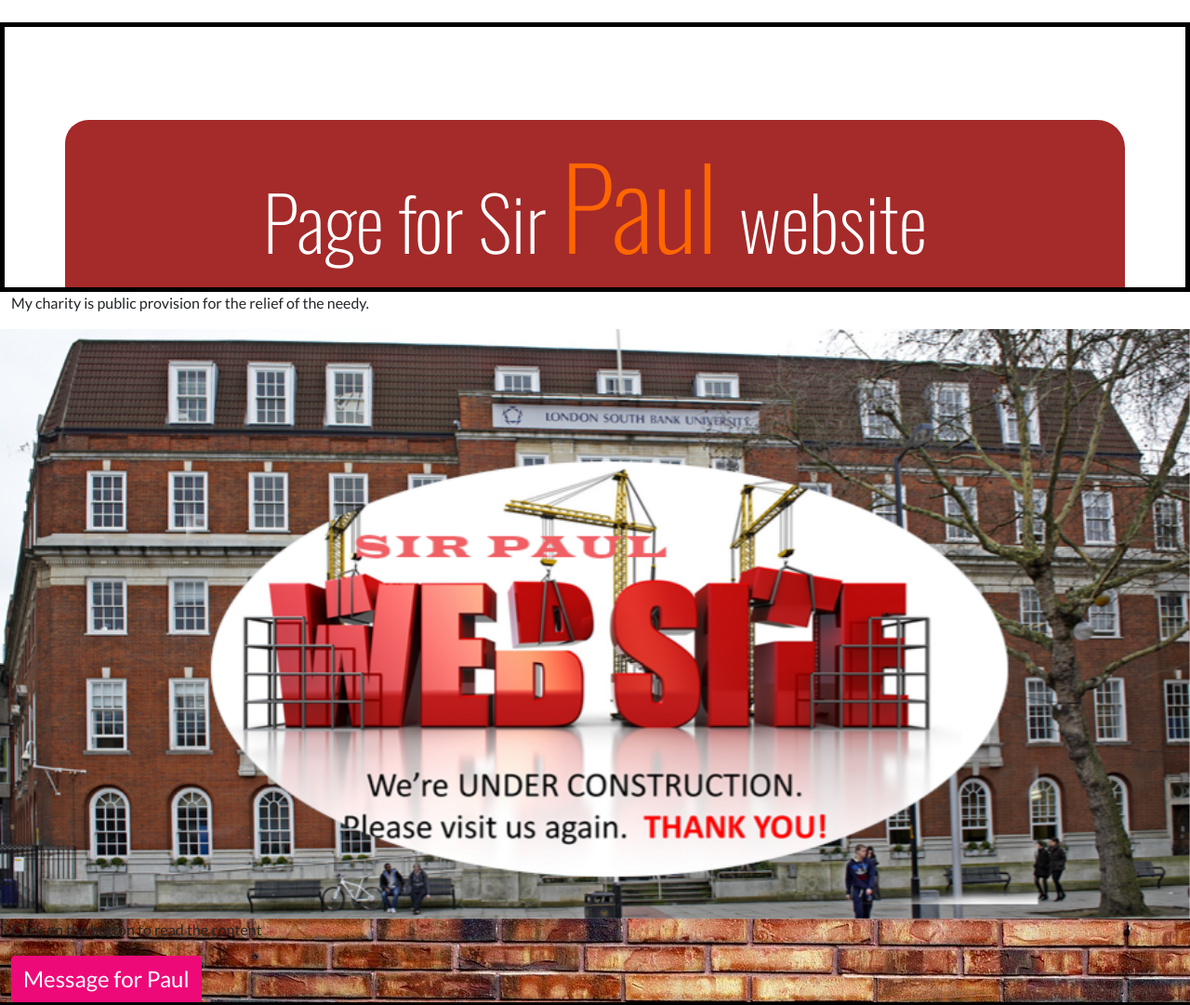
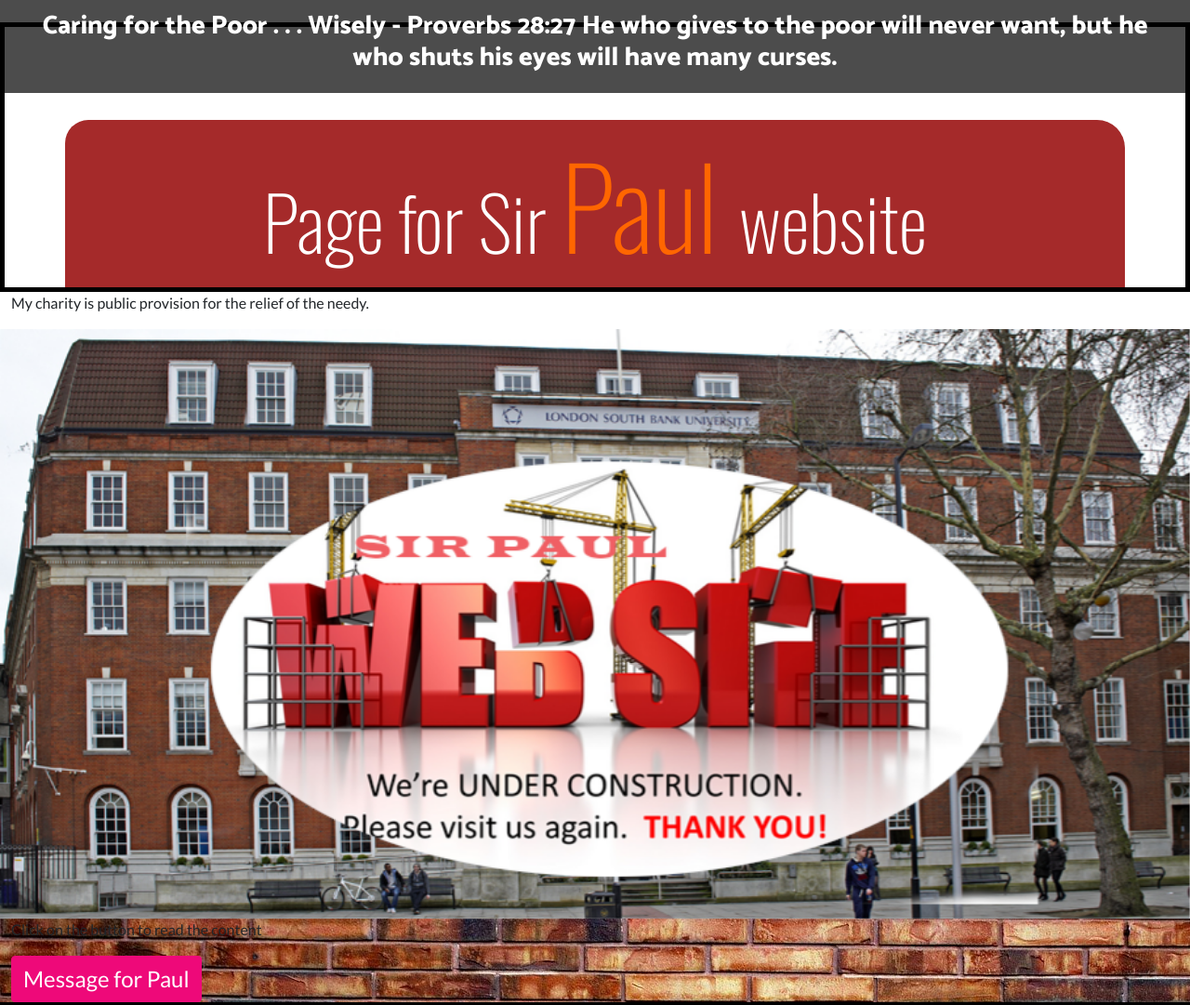
Before and after one commit to Stephen2011/paulk, a plain HTML site: page index.html in a window 1280 px wide. Shown: the top 1081 px of the page at 93% size. Drawn offline with nearby package versions, Linux system fonts and the light colour scheme.

Commit message:
Update index.html

```diff
--- a/index.html
+++ b/index.html
@@ -264,11 +264,11 @@
     </style>
     </head>
     <body>
-        <!--<nav class="navbar navbar-expand-lg navbar-dark navbar-custom fixed-top"
+        <nav class="navbar navbar-expand-sm navbar-dark navbar-custom fixed-top"
         style="height:100px; margin-bottom: 50px;">
             <h3 style="color:white; text-align: center;">Caring for the Poor . . . Wisely - Proverbs 28:27
   He who gives to the poor will never want, but he who shuts his eyes will have many curses. </h3>
-        </nav>-->
+        </nav>
         <br>
         <div class="container-fluid px-5" style="border: 5px solid #000;">
         <div class="container px-5 boda" style="background-color: brown; text-align: center; margin-top: 100px;">
```
